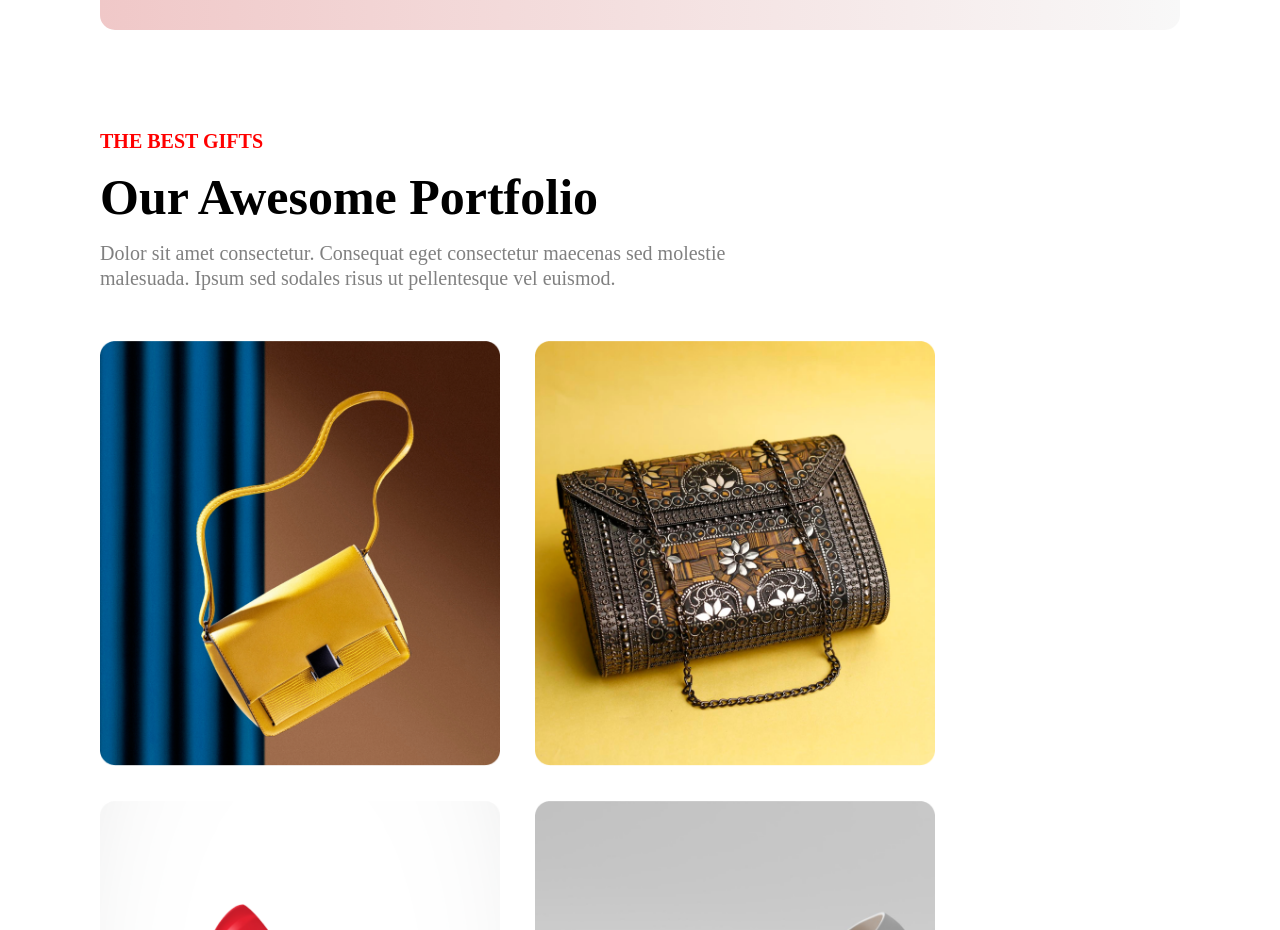
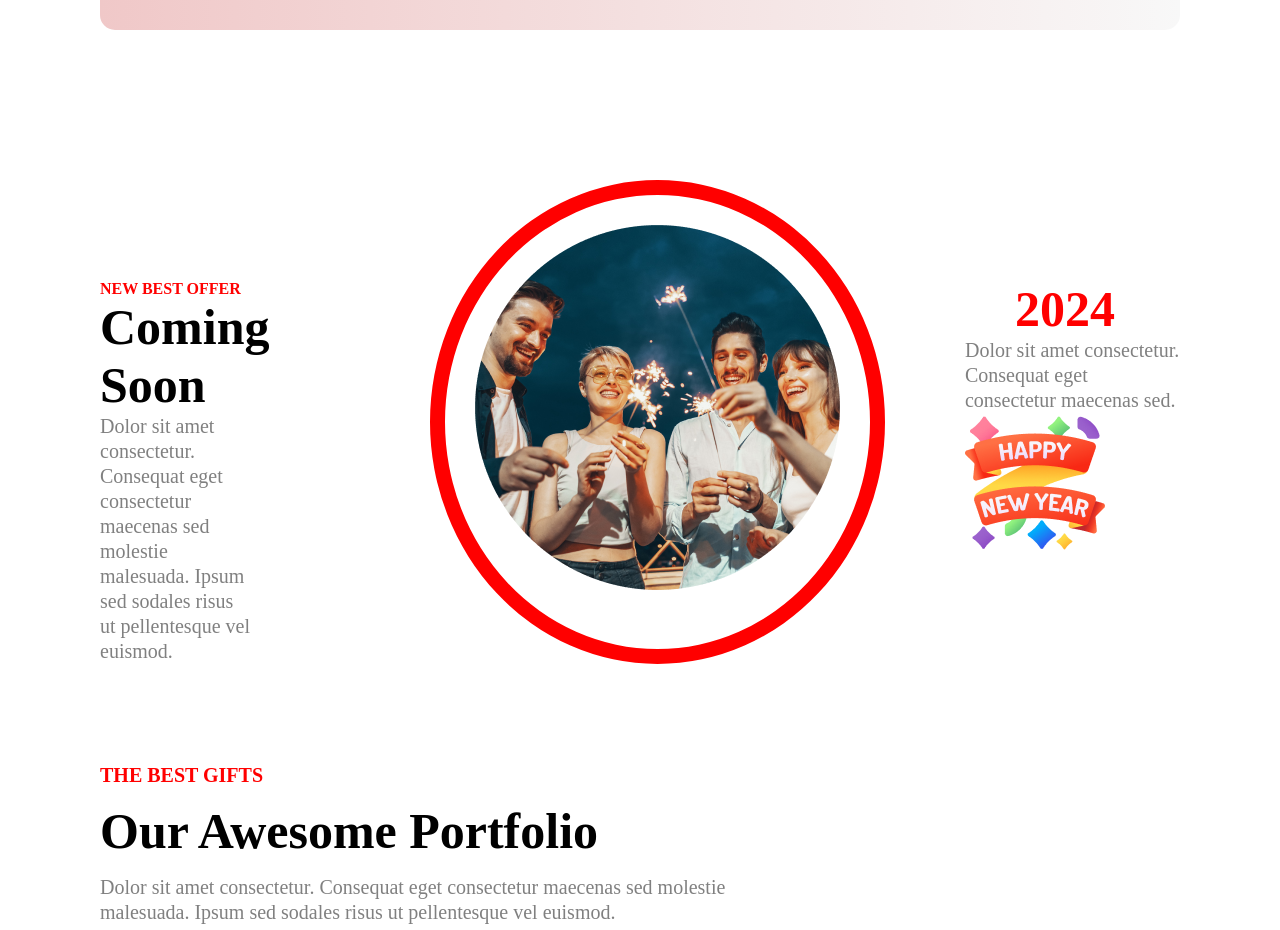
Before and after one commit to fariha-richi/Module-6_Assignment-1, a plain HTML site: page index.html in a window 1280 px wide. Shown: the part 2820-3750 px from the top of the page. Drawn offline with Linux system fonts and the light colour scheme.

Commit message:
wishing section created

```diff
--- a/index.html
+++ b/index.html
@@ -20,7 +20,7 @@
         <h1> 65% OFF</h1>
             <p>OUR HOLIDAY DEALS ARE BETTER</p>
             <h3>ALL CATEGORIES</h3>
-            <img src="images/New Year Photo.png" alt="New Year image">
+            <img src="images/New Year Photo.png" alt="New Year banner image">
         </section>
         <section class="welcome">
             <div class="welcome-content">
@@ -43,7 +43,22 @@
             </div>
             <button class="btn-primary">JOIN NOW</button>
         </section>
-
+        <section class="offer">
+            <div class="new-offer">
+                <h5>NEW BEST OFFER</h5>
+                <h1>Coming Soon</h1>
+                <p>Dolor sit amet consectetur. Consequat eget consectetur maecenas sed molestie malesuada. Ipsum sed
+                    sodales risus ut pellentesque vel euismod.</p>
+            </div>
+            <div class="wishing-img">
+                <img src="/images/Ellipse 1.png" alt="Wishing img">
+            </div>
+            <div class="wishing-content">
+                <h1> 2024 </h1>
+                <p>Dolor sit amet consectetur. Consequat eget consectetur maecenas sed.</p>
+                <img src="/images/Group 96.png" alt="New Year wishing img">
+            </div>
+        </section>
         <section class="portfolio">
             <h5>THE BEST GIFTS</h5>
             <h1>Our Awesome Portfolio</h1>
--- a/styles/styles.css
+++ b/styles/styles.css
@@ -1,9 +1,9 @@
 *{
-    margin: 0;
-    padding: 0;
+    margin: 0px;
+    padding: 0px;
 }
 
-/* shared style */
+/*Shared style*/
 .merriweather-regular {
     font-family: "Merriweather", serif;
     font-weight: 400;
@@ -195,6 +195,47 @@ border-radius: 15px;
     color: white;
     font-size: 20px;
 }
+/*Wishing section of main starts*/
+.offer{
+    margin: 50px 0px 0px;
+    padding: 50px 100px 0px;
+    display: flex;
+    gap: 80px;
+    justify-content:space-evenly;
+
+  }
+  .new-offer{
+    width: 60%;
+    padding: 100px 0px 0px;
+  }
+  .new-offer h5{
+    font-size: 16px;
+    color: red;
+  }
+  .new-offer h1{
+    font-size: 50px;
+  }
+  .new-offer p{
+    color: gray;
+    font-size: 20px;
+    line-height: 25px;
+    padding: 0px 100px 0px 0px;
+  }
+  .wishing-img{
+    border: 15px red solid;
+    border-radius: 50%;
+    padding: 30px;
+  }
+  .wishing-content h1{
+    font-size: 50px;
+    color: red;
+    padding: 100px 50px 0px;
+  }
+ .wishing-content p{
+    color: gray;
+    font-size: 20px;
+    line-height: 25px;
+ }
 
 /*Footer starts here*/
 .footer{
```
